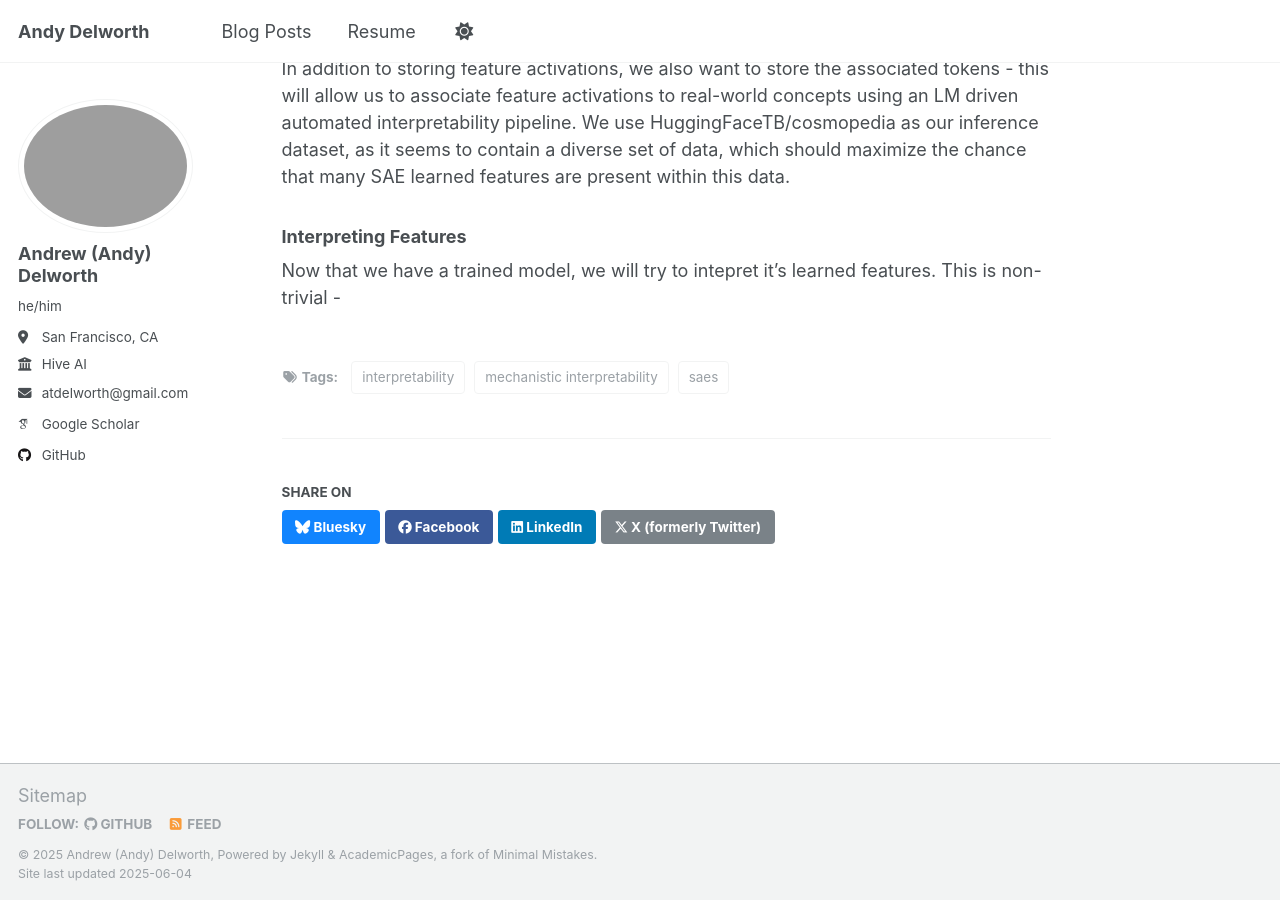
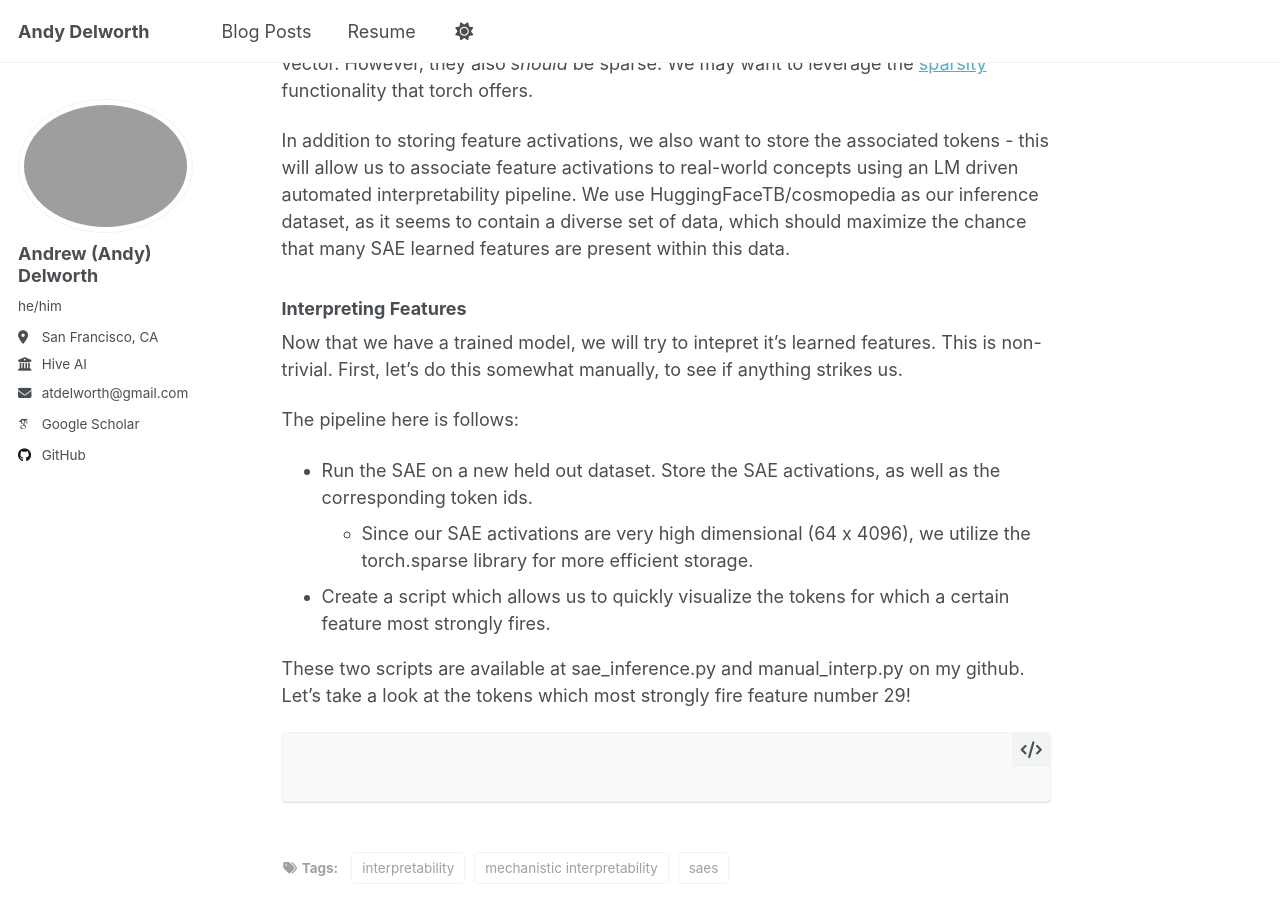
Before and after one commit to andydelworth/andydelworth.github.io, a Jekyll site: the page built from _posts/2025-04-10-training-saes.md, in a window 1280 px wide and 900 px high, scrolled down 8622 px. Built offline with Jekyll 4.4.1, drawn with Linux system fonts in a browser that asks for light colours; some web fonts are replaced; some of the changed text lies outside the part shown.

Commit message:
udpate post

````diff
--- a/_posts/2025-04-10-training-saes.md
+++ b/_posts/2025-04-10-training-saes.md
@@ -31,6 +31,10 @@ we may be able to craft techniques to increase model performance (see [Discoveri
 complex tasks. Sometimes the algorithms they compute to perform these tasks will
 be similar to the algorithms humans compute (e.g., [pattern matching](https://transformer-circuits.pub/2022/in-context-learning-and-induction-heads/index.html)). Sometimes, the algorithms they compute
 may differ from the algorithms humans compute (e.g., [arithmetic](https://arxiv.org/pdf/2502.00873))
+
+Note that for personal development, I plan to avoid the use of most libraries other
+than torch. In the future, I plan to work with [SAE Lens](https://github.com/jbloomAus/SAELens)
+to make experimentation easier.
 
 ## Approach
 
@@ -352,5 +356,24 @@ maximize the chance that many SAE learned features are present within this data.
 
 ### Interpreting Features
 
+
 Now that we have a trained model, we will try to intepret it's learned features.
-This is non-trivial -
+This is non-trivial. First, let's do this somewhat manually, to see if anything
+strikes us.
+
+The pipeline here is follows:
+
+- Run the SAE on a new held out dataset. Store the SAE activations, as well as
+the corresponding token ids.
+    - Since our SAE activations are very high dimensional (64 x 4096), we utilize
+    the torch.sparse library for more efficient storage.
+- Create a script which allows us to quickly visualize the tokens for
+which a certain feature most strongly fires.
+
+These two scripts are available at sae_inference.py and manual_interp.py on my
+github. Let's take a look at the tokens which most strongly fire feature number
+29!
+
+```
+
+```
````
